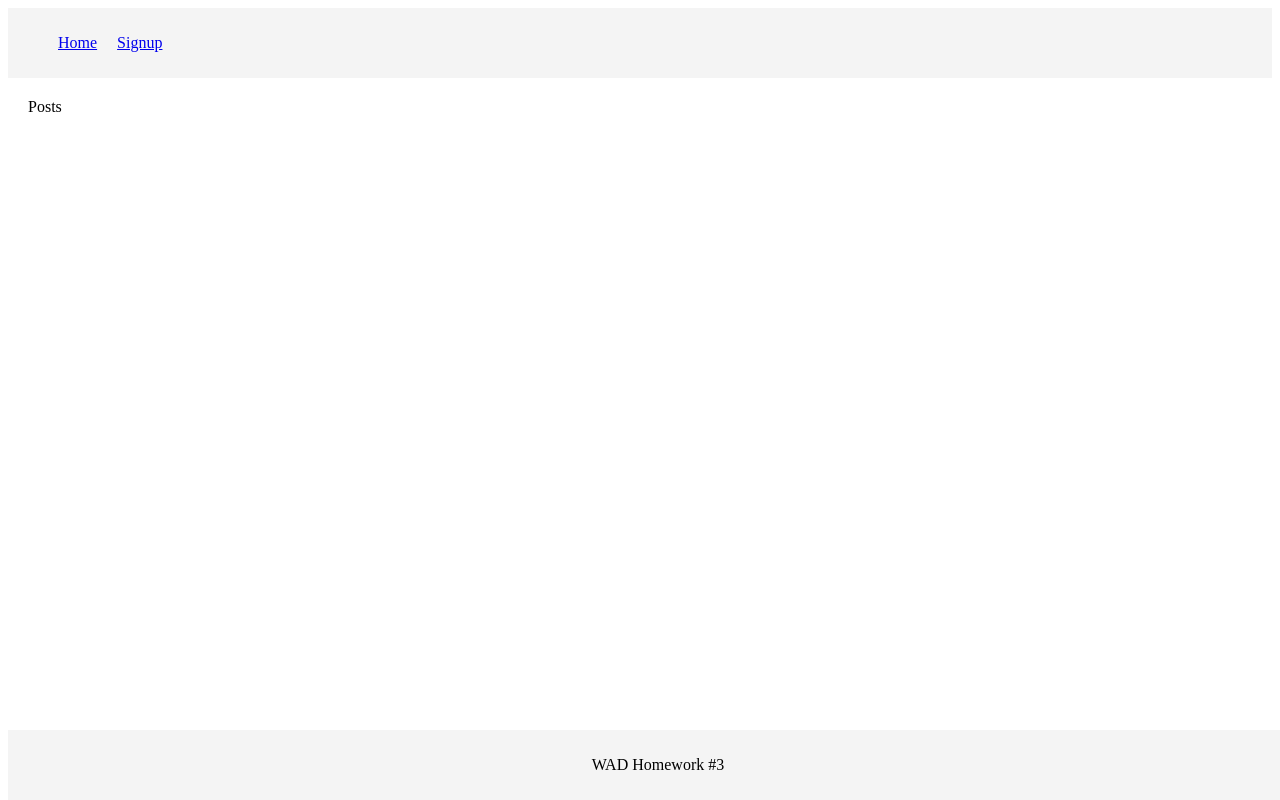
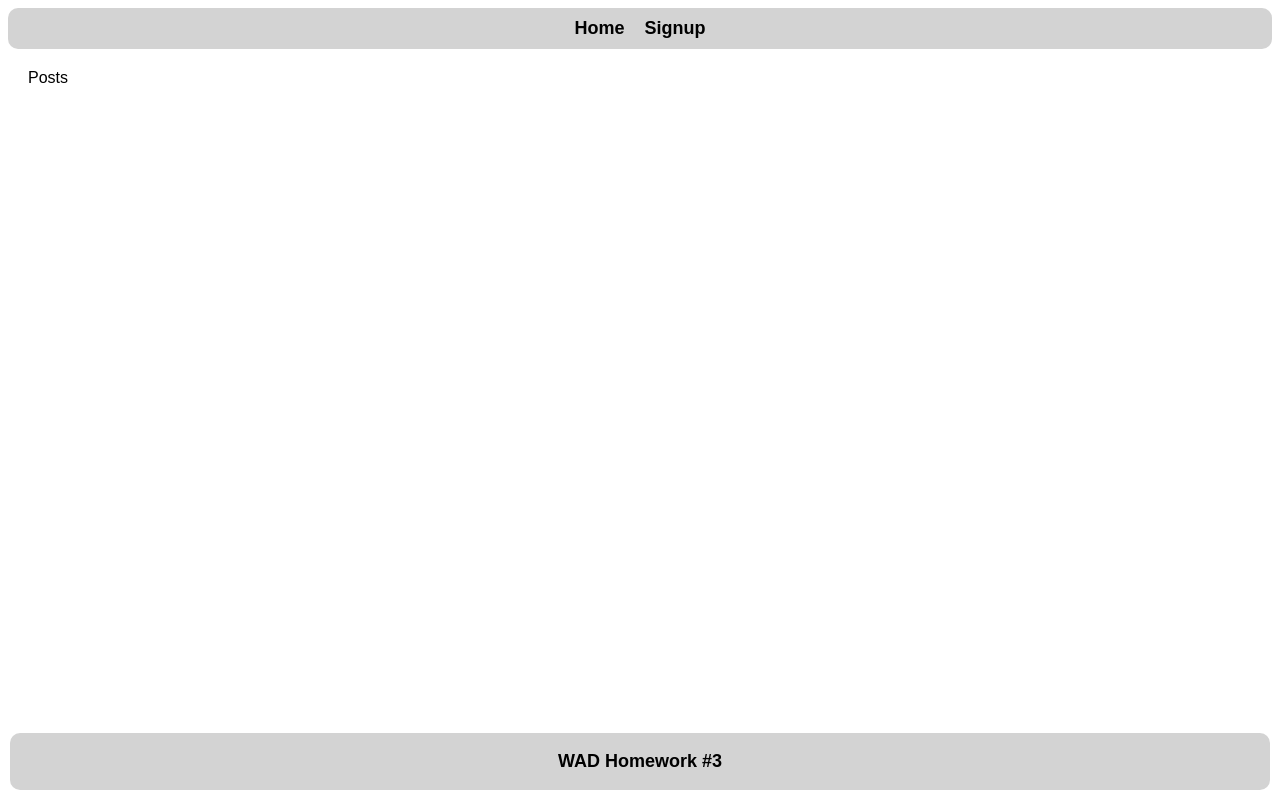
Before and after one commit to RichardR5/wad_homework3, a Vue app: page / in a window 1280 px wide. Built offline with nearby package versions, Linux system fonts and the light colour scheme.

Commit message:
Styling of the app

```diff
--- a/src/App.vue
+++ b/src/App.vue
@@ -1,3 +1,19 @@
 <template>
-  <router-view />
+  <div id="app">
+    <router-view />
+  </div>
 </template>
+
+<script>
+export default {
+  name: "App",
+};
+</script>
+
+<style>
+/* Global font styling */
+body {
+  font-family: Arial, Helvetica, sans-serif;
+}
+
+</style>
--- a/src/components/FooterComponent.vue
+++ b/src/components/FooterComponent.vue
@@ -11,12 +11,19 @@
   </script>
 
   <style scoped>
-  footer {
-    background-color: #f4f4f4;
-    text-align: center;
-    padding: 10px;
-    position: fixed;
-    width: 100%;
-    bottom: 0;
-  }
+footer {
+  background-color: lightgray;
+  text-align: center;
+  padding: 0px;
+  position: fixed;
+  left: 0;
+  bottom: 10px;
+  width: calc(100% - 20px);
+  margin: 0 10px;
+  box-sizing: border-box;
+  border-radius: 10px;
+  font-size: 18px;
+  font-weight: bold;
+}
+
   </style>
--- a/src/components/HeaderComponent.vue
+++ b/src/components/HeaderComponent.vue
@@ -2,8 +2,8 @@
     <header>
       <nav>
         <ul>
-          <li><router-link to="/">Home</router-link></li>
-          <li><router-link to="/signup">Signup</router-link></li>
+          <li><router-link to="/" class="nav-link">Home</router-link></li>
+          <li><router-link to="/signup" class="nav-link">Signup</router-link></li>
         </ul>
       </nav>
     </header>
@@ -17,15 +17,27 @@
 
   <style scoped>
   header {
-    background-color: #f4f4f4;
-    padding: 10px;
+    background-color: lightgray;
+    border-radius: 10px;
   }
+
   nav ul {
     list-style-type: none;
     display: flex;
+    justify-content: center;
     gap: 20px;
+    padding: 10px;
+    margin: 0px;
   }
-  nav ul li {
-    display: inline;
+
+  .nav-link {
+    text-decoration: none;
+    color: black;
+    font-size: 18px;
+    font-weight: bold;
+  }
+
+  .nav-link:hover {
+    color: whitesmoke;
   }
   </style>
--- a/src/views/SignupPage.vue
+++ b/src/views/SignupPage.vue
@@ -23,9 +23,11 @@
 </script>
 
 <style scoped>
+
 main {
   padding: 20px;
   display: flex;
   justify-content: center;
 }
+
 </style>
```
Lines whose indentation alone changed are shown as unchanged.
